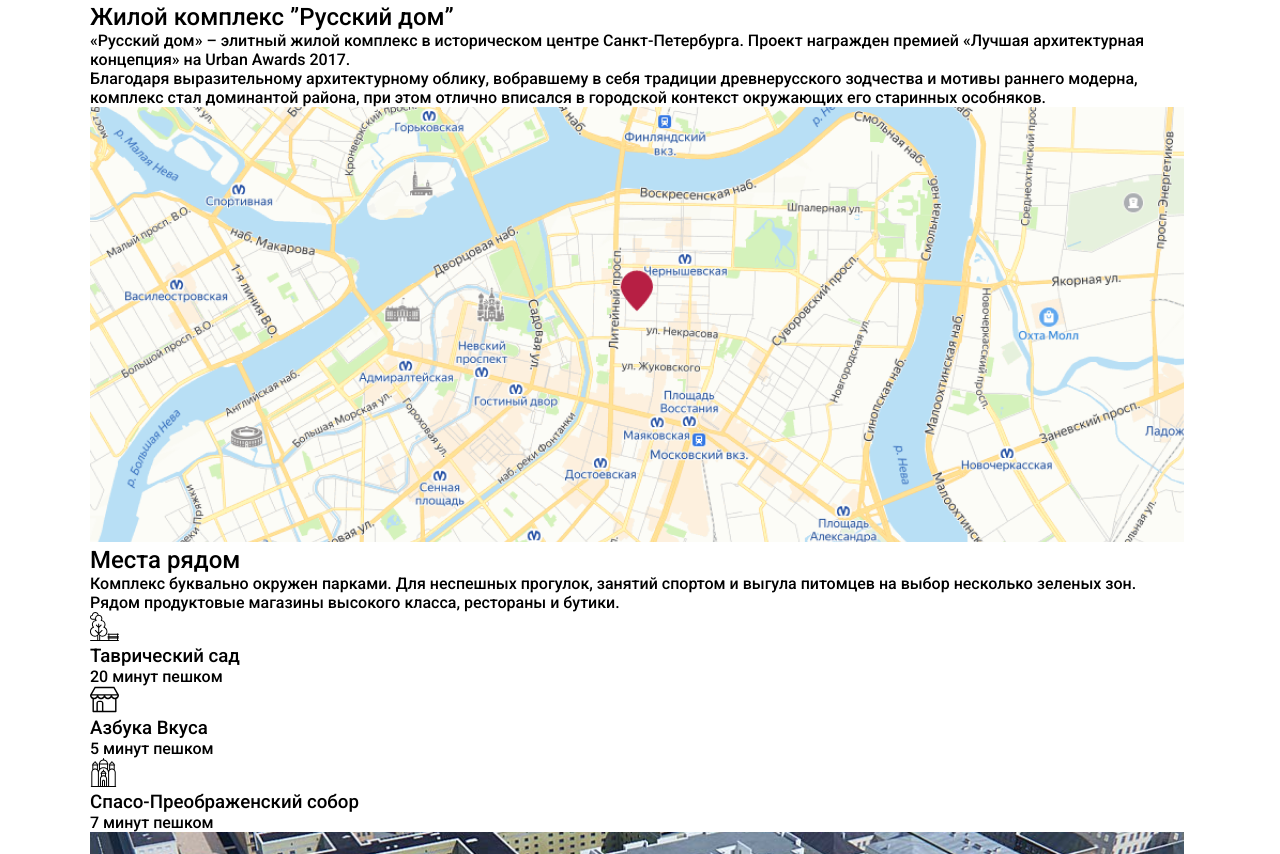
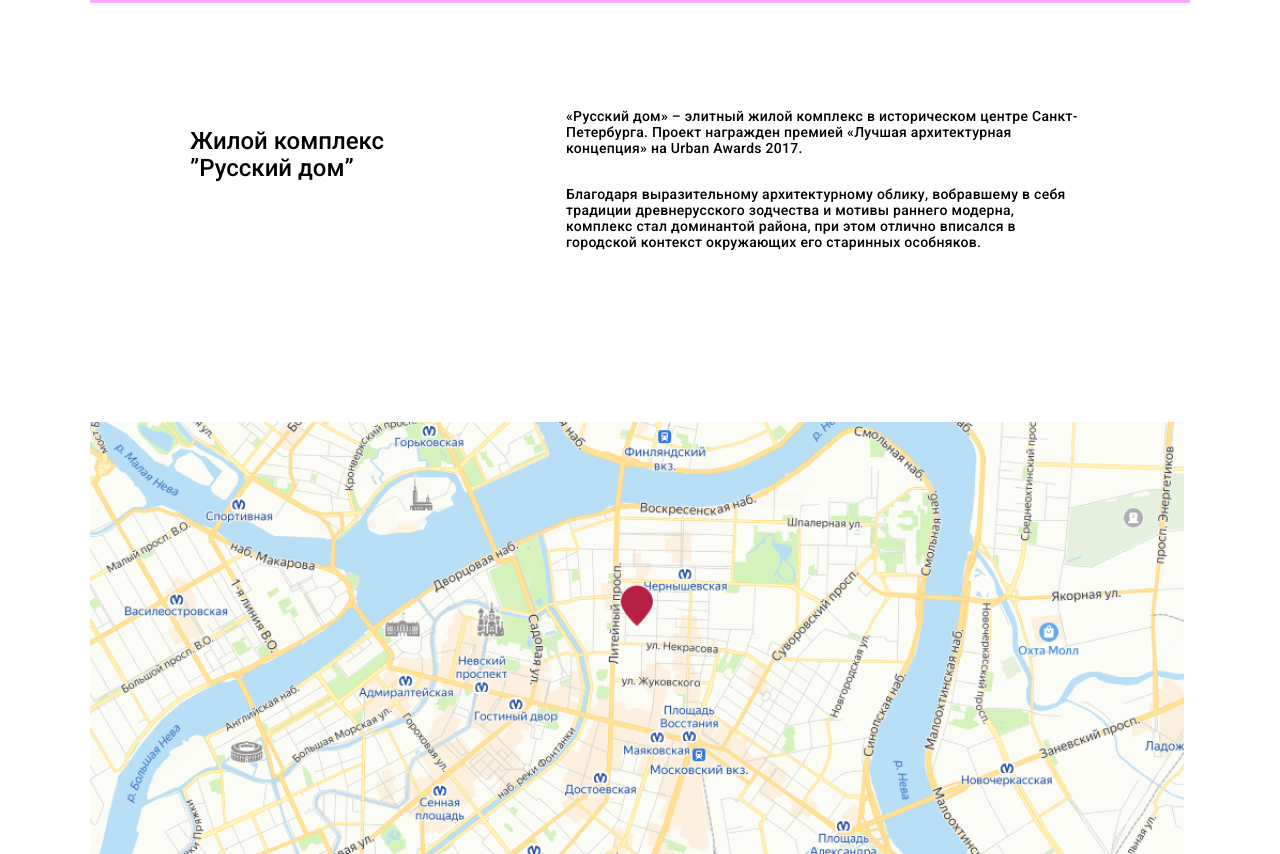
Before and after one commit to SergeiAndreevich/portfolio2, a plain HTML site: page index.html in a window 1280 px wide. Shown: the part 606-1460 px from the top of the page. Drawn offline with Linux system fonts and the light colour scheme.

Commit message:
before the sleep
хотел доделать, но не успел. Придется завтра в два раза больше работы делать

```diff
--- a/css/main.css
+++ b/css/main.css
@@ -1,4 +1,4 @@
-* {
+body, div, a, header, footer, menu, nav {
 	margin: 0;
 	padding: 0;
 	font-family: 'Roboto', sans-serif;
@@ -14,6 +14,10 @@ p {
 	font-family: 'Roboto', sans-serif;
 	font-weight: 400;
 	color: black;
+	margin: 0;
+	padding: 0;
+	font-size: 14px;
+	letter-spacing: 0.02em;
 }
 
 
@@ -22,7 +26,7 @@ p {
 	margin: 0 auto;
 }
 
-.menu {
+menu {
 	padding: 50px 100px 23px 100px;
 	display: flex;
 	justify-content: space-between;
@@ -51,17 +55,19 @@ nav a {
 
 .image {
 	height: 515px;
-/*	background-image: url(img/Rectangle1.png) no-repeat;
-*/	background-image: url("Rectangle1.png") 100% no-repeat;
+	background-color: #faf;
 }
 
 .title {
 	padding: 201px 605px 73px 97px;
-}ss
+}
 
 .title p{
 	font-size: 18px;
-	margin: 17px 0 26px 0;
+}
+
+.title h1{
+	margin-bottom: 20px;
 }
 
 .title button {
@@ -71,4 +77,78 @@ nav a {
 	border-radius: 2px;
 	background-color: white;
 	padding: 18px 27px;
+	margin-top: 30px;
 }
+
+.description{
+	padding: 105px 0px 126px 0px;
+	display: flex;
+	justify-content: space-between;
+}
+
+.description__heading{
+	width: 217px;
+	margin-left: 100px;
+}
+
+.description__text{
+	width: 524px;
+	margin-right: 100px;
+	font-weight: 400;
+	font-size: 14px;
+}
+
+#description-paragraph {
+	margin-bottom: 30px;
+}
+
+.map{
+	padding: 46px 0 119px 0;
+}
+
+.features{
+	padding: 36px 0px 67px 0px;
+	display: flex;
+	justify-content: space-between;
+}
+
+.features__title{
+	margin-left: 100px;
+}
+
+.features__description{
+	margin-right: 100px;
+	width: 524px;
+}
+
+.features__icons{
+	padding-top: 30px;
+	display: flex;
+	justify-content: space-between;
+}
+
+h4{
+	font-size: 12px;
+}
+
+.feature__text{
+	font-weight: 400;
+	font-size: 12px;
+	color: rgba(0, 0, 0, 0.5);
+}
+
+.details{
+	padding-top: 92px;
+	display: flex;
+	justify-content: space-between;
+}
+
+.details__heading{
+	margin-left: 100px;
+}
+
+.details__text{
+	width: 524px;
+	margin-right: 100px;
+	margin-bottom: 47px;
+}
--- a/index.html
+++ b/index.html
@@ -6,13 +6,14 @@
 	<title>Russian House</title>
 	<link rel="stylesheet" href="css/main.css">
 	<link rel="preconnect" href="https://fonts.googleapis.com">
-<link rel="preconnect" href="https://fonts.gstatic.com" crossorigin>
-<link href="https://fonts.googleapis.com/css2?family=Roboto:wght@500&display=swap" rel="stylesheet">
+	<link rel="preconnect" href="https://fonts.gstatic.com" crossorigin>
+	<link href="https://fonts.googleapis.com/css2?family=Roboto:wght@500&display=swap" rel="stylesheet">
+	<link rel="stylesheet" href="css/normalize.css">
 </head>
 <body>
 	<header>
 		<div class="container">
-			<div class="menu">
+			<menu>
 				<div class="logotype">
 					<p>ЖК Русский Дом</p>
 				</div>
@@ -24,7 +25,7 @@
 				<div class="telephone">
 					<a href="#">8 (812) 604-32-71</a>
 				</div>
-			</div>
+			</menu>
 			<div class="image">
 				<div class="title">
 					<h1>Дом с уникальной архитектурой в центре Санкт-Петербурга</h1>
@@ -35,13 +36,13 @@
 		</div>
 	</header>
 	<div class="section">
-		<div class="container descriprion">
+		<div class="container description">
 			<div class="description__heading">
 			   <h2>Жилой комплекс ”Русский дом”</h2>
 			</div>
 			<div class="description__text">
-				<p>«Русский дом» – элитный жилой комплекс в историческом центре Санкт-Петербурга. Проект награжден премией «Лучшая архитектурная концепция» на Urban Awards 2017. </p>
-				<p>Благодаря выразительному архитектурному облику, вобравшему в себя традиции древнерусского зодчества и мотивы раннего модерна, комплекс стал доминантой района, при этом отлично вписался в городской контекст окружающих его старинных особняков.</p>
+				<p id="description-paragraph">«Русский дом» – элитный жилой комплекс в историческом центре Санкт-Петербурга. Проект награжден премией «Лучшая архитектурная концепция» на Urban Awards 2017. </p>
+				<p>Благодаря выразительному архитектурному облику, вобравшему в себя традиции древнерусского зодчества и мотивы раннего модерна,<br> комплекс стал доминантой района, при этом отлично вписался в городской контекст окружающих его старинных особняков.</p>
 			</div>
 		</div>
 	</div>
@@ -50,8 +51,8 @@
 			<img src="img/image7.png" alt="map">
 		</div>
 	</div>
-	<div class="section features">
-		<div class="container">
+	<div class="section ">
+		<div class="container features">
 			<div class="features__title">
 				<h2>
 					Места рядом
@@ -64,18 +65,18 @@
 				<div class="features__icons">
 					<div class="feature">
 						<img src="img/Vector1.svg" alt="icon">
-						<h3>Таврический сад</h3>
-						<p>20 минут пешком</p>
+						<h4>Таврический сад</h4>
+						<p class="feature__text">20 минут пешком</p>
 					</div>
 					<div class="feature">
 						<img src="img/Vector2.svg" alt="icon">
-						<h3>Азбука Вкуса</h3>
-						<p>5 минут пешком</p>
+						<h4>Азбука Вкуса</h4>
+						<p class="feature__text">5 минут пешком</p>
 					</div>
 					<div class="feature">
 						<img src="img/Vector3.svg" alt="icon">
-						<h3>Спасо-Преображенский собор</h3>
-						<p>7 минут пешком</p>
+						<h4>Спасо-Преображенский собор</h4>
+						<p class="feature__text">7 минут пешком</p>
 					</div>
 				</div>
 			</div>
@@ -86,8 +87,8 @@
 			<img src="img/Rectangle3.png" alt="house">
 		</div>
 	</div>
-	<div class="section details">
-		<div class="container">
+	<div class="section ">
+		<div class="container details">
 			<div class="details__heading">
 				<h2>Детали проекта</h2>
 			</div>
@@ -107,8 +108,8 @@
 			</div>
 		</div>
 	</div>
-	<div class="section flats">
-		<div class="container">
+	<div class="section ">
+		<div class="container flats">
 			<div class="flat">
 				<div class="flat__text">
 					<h3>Квартиры</h3>
```
